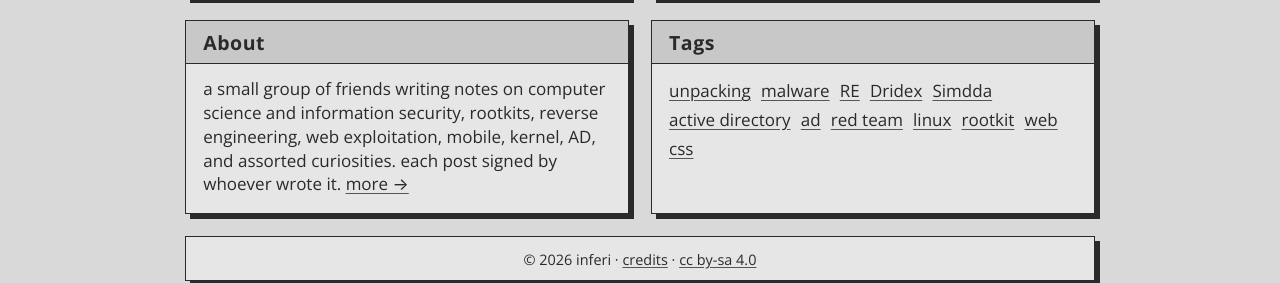
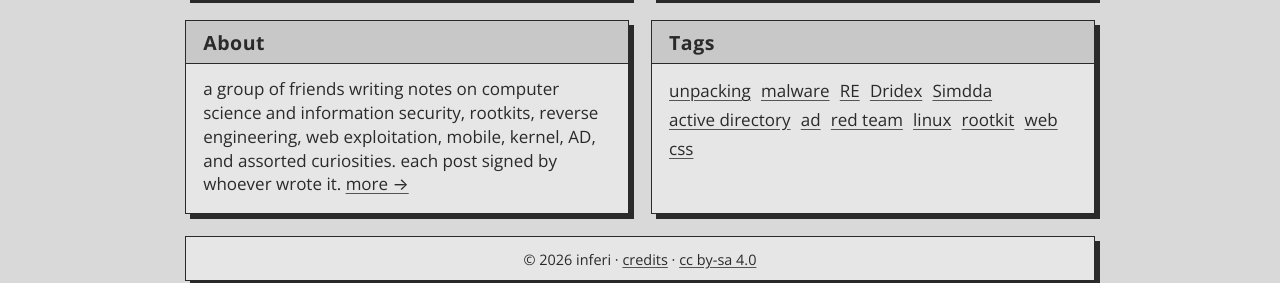
Before and after one commit to infericlub/infericlub.github.io, a Jekyll site: the page built from index.html, in a window 1280 px wide and 1009 px high. Shown: the part 655-938 px from the top of the window. Built offline with Jekyll 4.4.1, drawn with Linux system fonts in a browser that asks for light colours.

Commit message:
fix: minor changes

```diff
--- a/_config.yml
+++ b/_config.yml
@@ -1,6 +1,6 @@
 title: inferi
 tagline: the underworld computing
-description: a small group of friends writing about computer science and information security
+description: a group of friends writing about computer science and information security
 url: https://inferi.club
 lang: en
 permalink: /blog/:slug/
--- a/_layouts/home.html
+++ b/_layouts/home.html
@@ -58,7 +58,7 @@ layout: default
 
   <div class="box flex-item-unequal">
     <h1>About</h1>
-    a small group of friends writing notes on computer science and information security, rootkits, reverse engineering, web exploitation, mobile, kernel, AD, and assorted curiosities. each post signed by whoever wrote it. <a href="{{ '/about/' | relative_url }}">more →</a>
+    a group of friends writing notes on computer science and information security, rootkits, reverse engineering, web exploitation, mobile, kernel, AD, and assorted curiosities. each post signed by whoever wrote it. <a href="{{ '/about/' | relative_url }}">more →</a>
   </div>
 
   <div class="box flex-item-unequal" style="min-width: 14rem;">
```
